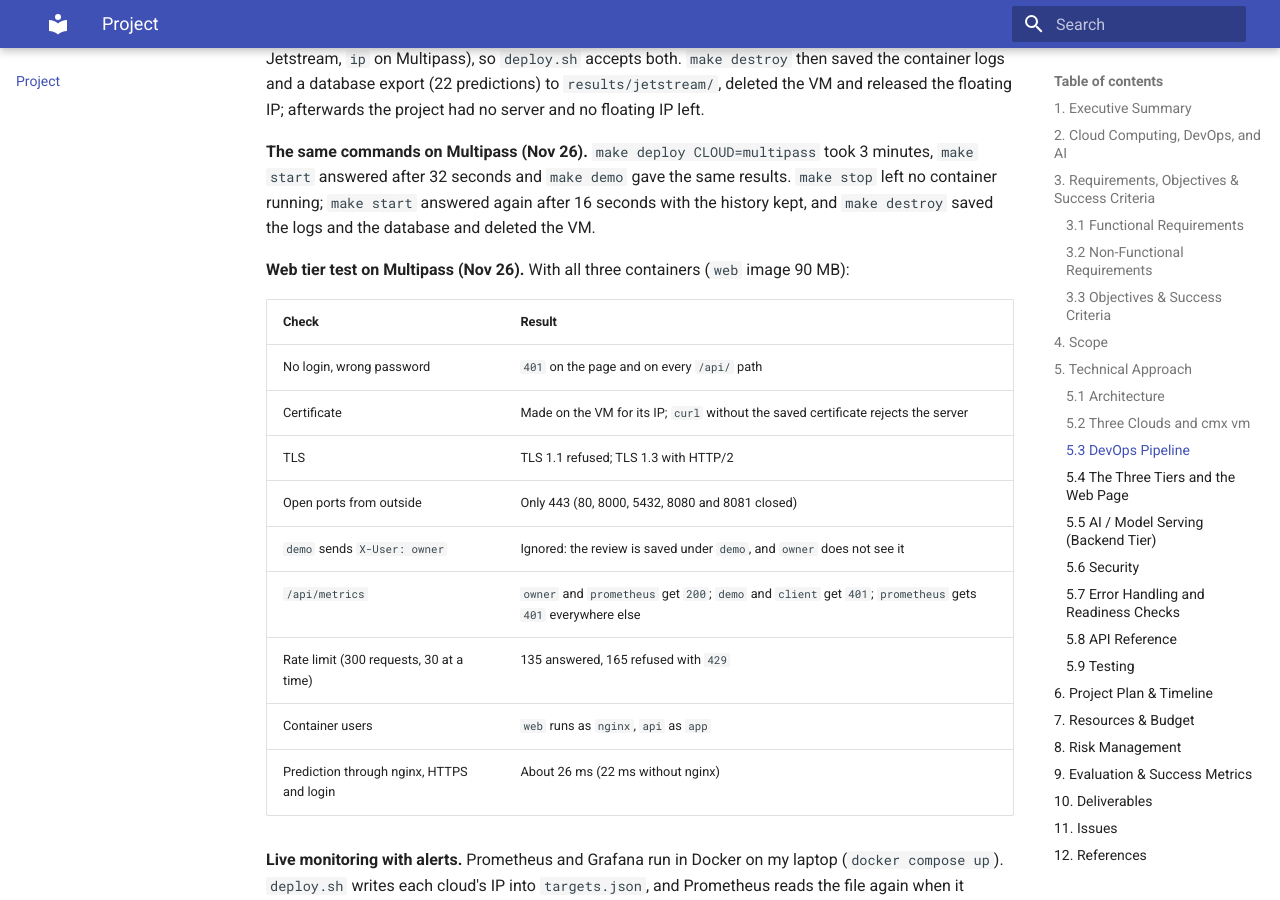
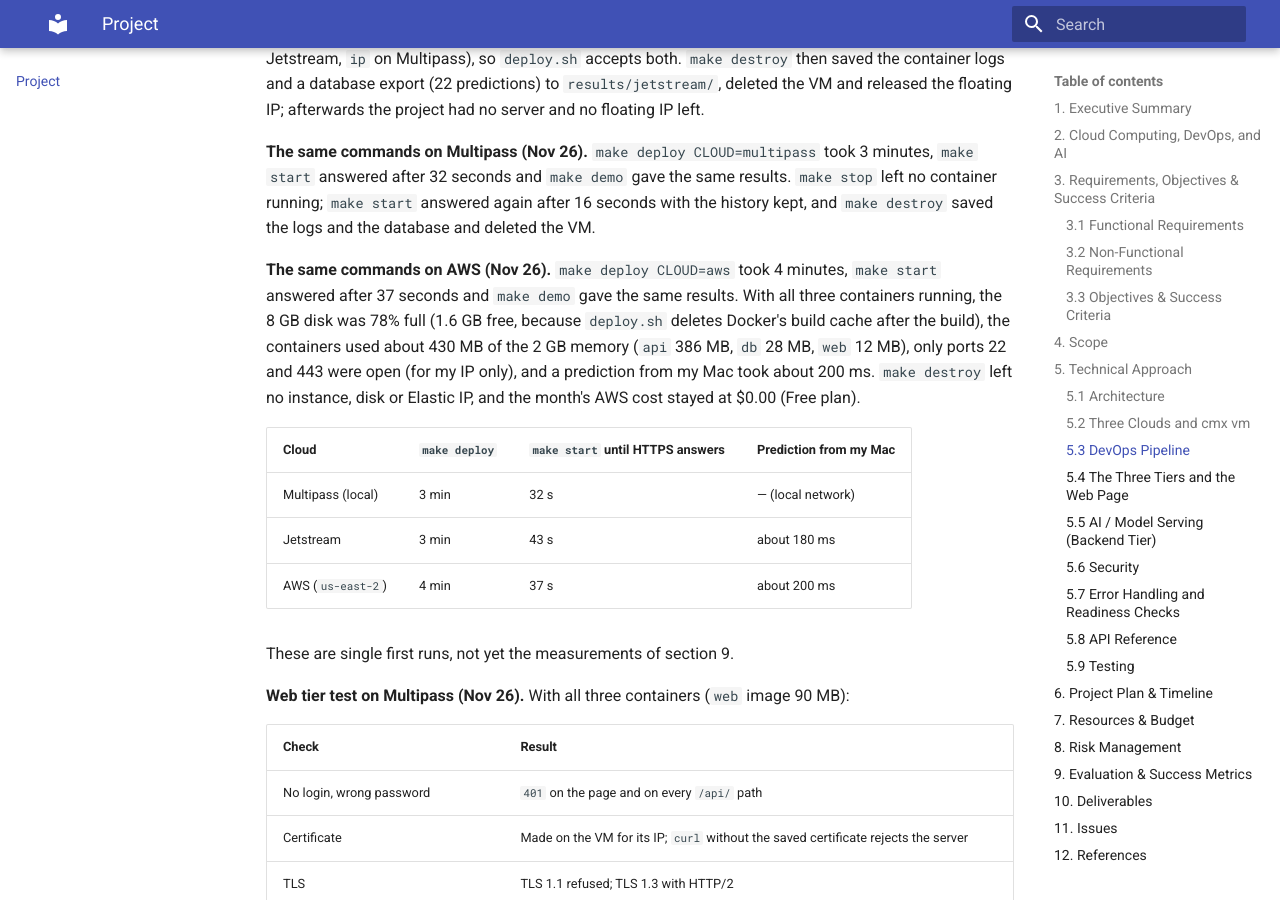
Before and after one commit to cloudmesh-ai-luc/shabbir04, an MkDocs documentation site: the page built from docs/project/project.md, in a window 1280 px wide and 900 px high, scrolled down 10160 px. Built offline with MkDocs 1.6.1 and Material for MkDocs 9.7.7, drawn with Linux system fonts in a browser that asks for light colours; some of the changed text lies outside the part shown.

Commit message:
docs(project): AWS results and a first comparison of the three clouds

```diff
--- a/docs/project/project.md
+++ b/docs/project/project.md
@@ -174,7 +174,7 @@ project uses Jetstream. `make deploy CLOUD=chameleon` still works if Chameleon h
 | **How the service is reached** | The VM's local IP | Floating IP, assigned by `cmx vm start` | The instance's public IP (no paid Elastic IP: `cmx vm start --noip`) |
 | **Port 443 (HTTPS, frontend tier)** | Open by default | Security group `inferscale-shabbir04-https`: port 443 from my IP only, made with `cmx vm security-group` | Security group `inferscale`: ports 22 and 443 from my IP only |
 | **Special step** | None | `cmx vm delete` keeps the floating IP, so `make destroy` releases it | Region `us-east-2` only (my account's organization policy blocks EC2 in the other regions); delete the instance after every session |
-| **Status** | `make deploy`, `start`, `demo`, `stop` and `destroy` tested (Nov 26) | `make deploy`, `start`, `demo` and `destroy` tested (Nov 26) | `start`, `run`, `delete`, Docker build and `make up` tested (Nov 26) |
+| **Status** | `make deploy`, `start`, `demo`, `stop` and `destroy` tested (Nov 26) | `make deploy`, `start`, `demo` and `destroy` tested (Nov 26) | `make deploy`, `start`, `demo` and `destroy` tested (Nov 26) |
 
 **One command per step, the same on every cloud.** From my laptop, in the `cmx` virtual environment:
 
@@ -301,6 +301,21 @@ released the floating IP; afterwards the project had no server and no floating I
 answered after 32 seconds and `make demo` gave the same results. `make stop` left no container running;
 `make start` answered again after 16 seconds with the history kept, and `make destroy` saved the logs and
 the database and deleted the VM.
+
+**The same commands on AWS (Nov 26).** `make deploy CLOUD=aws` took 4 minutes, `make start` answered
+after 37 seconds and `make demo` gave the same results. With all three containers running, the 8 GB disk
+was 78% full (1.6 GB free, because `deploy.sh` deletes Docker's build cache after the build), the
+containers used about 430 MB of the 2 GB memory (`api` 386 MB, `db` 28 MB, `web` 12 MB), only ports 22
+and 443 were open (for my IP only), and a prediction from my Mac took about 200 ms. `make destroy` left
+no instance, disk or Elastic IP, and the month's AWS cost stayed at $0.00 (Free plan).
+
+| Cloud | `make deploy` | `make start` until HTTPS answers | Prediction from my Mac |
+| ----- | ------------- | -------------------------------- | ---------------------- |
+| Multipass (local) | 3 min | 32 s | — (local network) |
+| Jetstream | 3 min | 43 s | about 180 ms |
+| AWS (`us-east-2`) | 4 min | 37 s | about 200 ms |
+
+These are single first runs, not yet the measurements of section 9.
 
 **Web tier test on Multipass (Nov 26).** With all three containers (`web` image 90 MB):
 
```
